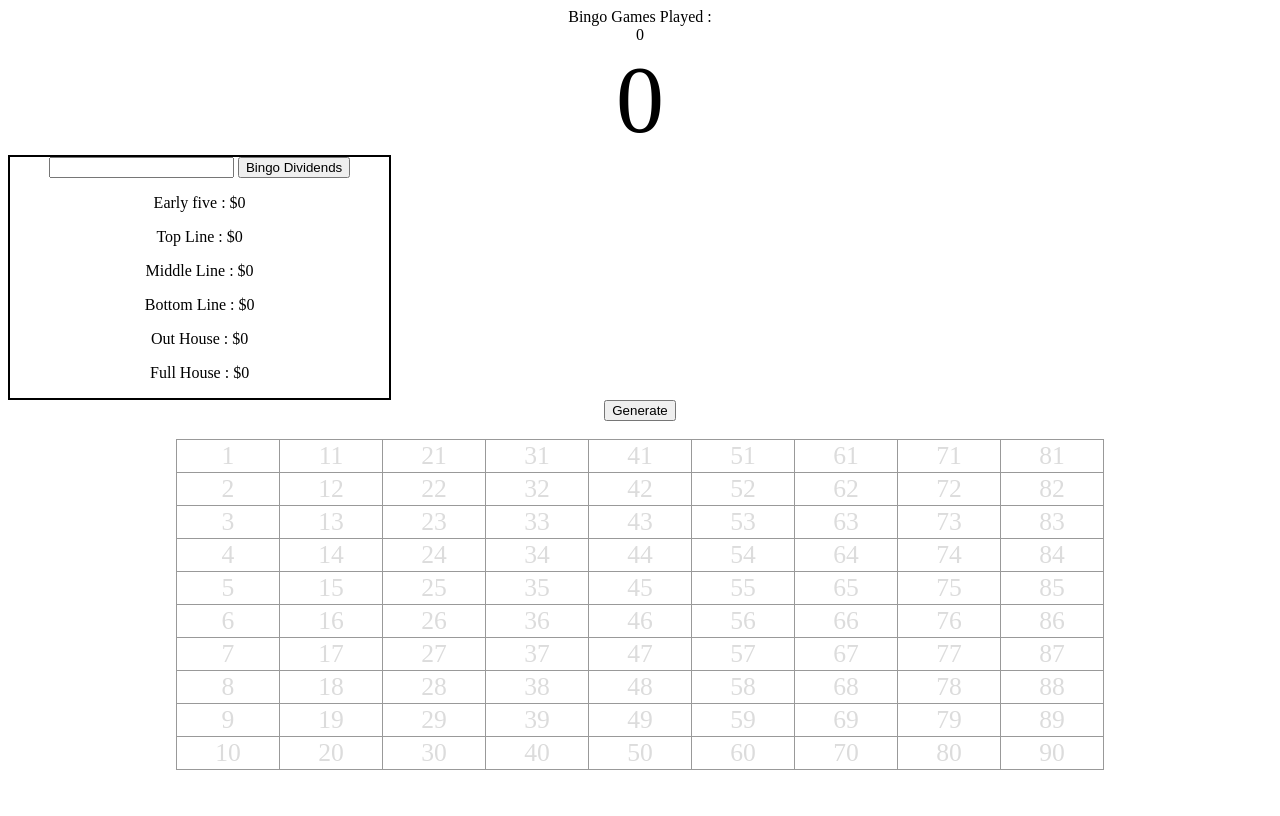
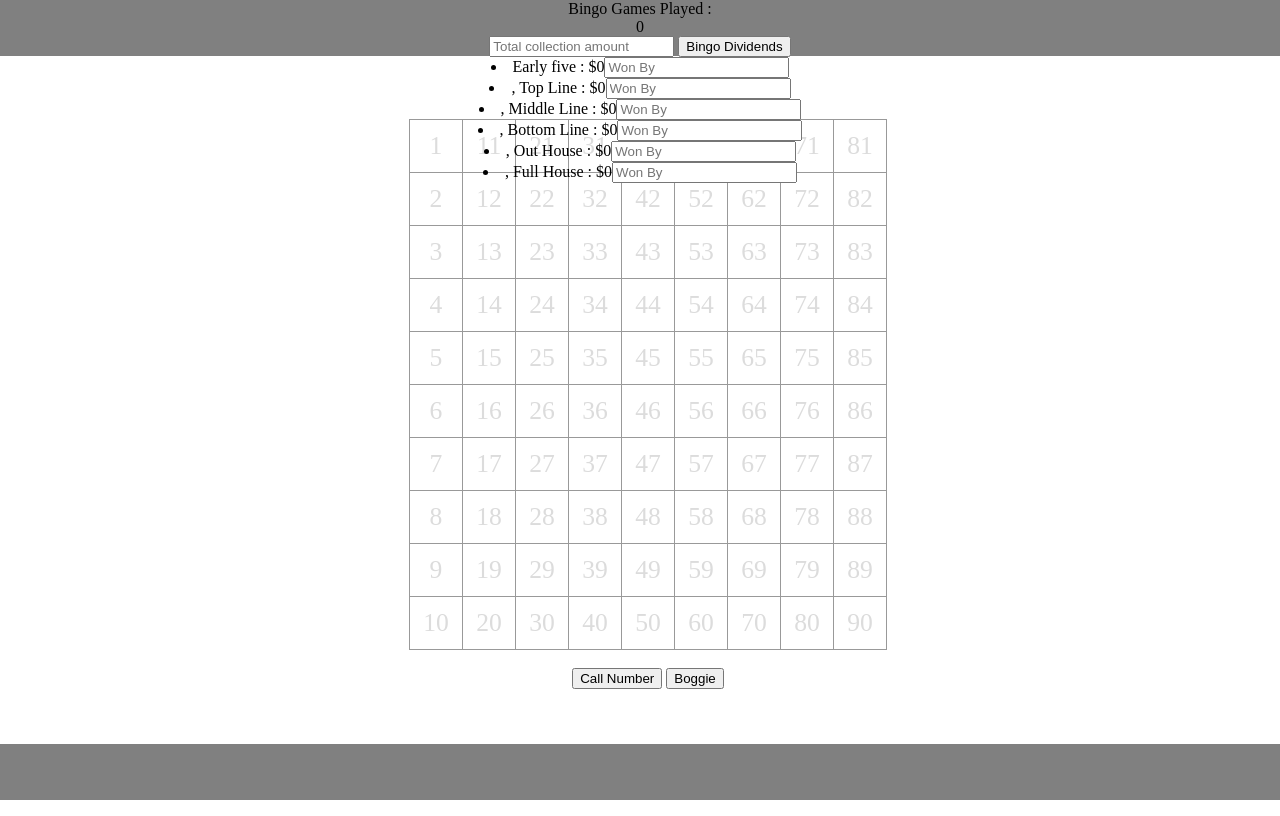
Before and after one commit to Arpanbhalla/bingo, a plain HTML site: page index.html in a window 1280 px wide. Both pictures are taken after a click on the button "Bingo Dividends". Drawn offline with Linux system fonts and the light colour scheme; some packages are replaced by stand-ins of ours; a script that the page names is missing.

Commit message:
Added Bogie Button

```diff
--- a/css/style.css
+++ b/css/style.css
@@ -1,3 +1,7 @@
+.container {
+   height: 100vh;
+   width: 100vw;
+}
 div {
      text-align: center;
  }
@@ -18,10 +22,12 @@ div {
  table, tr, td {
      border-collapse: collapse;
      border: solid 1px #999;
+     border-radius: 50%;
  }
 
  td {
-     min-width: 100px;
+     width:50px;
+     height: 50px;
      color: Gainsboro;
  }
 
@@ -29,14 +35,30 @@ div {
      color: #f00;
      background-color: orange;
  }
- .dividends {
-   border: 2px solid black;
-   width:30%;
-   height: auto;
- }
+
  .active {
  background-color: yellow;
 }
 .inside {
  background-color: aqua;
 }
+
+p{
+   display: inline-block;
+}
+footer{
+   position: absolute;
+   left: 0;
+   bottom: 0;
+   width: 100%;
+   height:7%;
+   background-color: grey;
+}
+nav {
+   position: absolute;
+   left: 0;
+   top: 0;
+   width: 100%;
+   height:7%;
+   background-color: grey;
+}
--- a/index.html
+++ b/index.html
@@ -15,29 +15,24 @@
 <script type="text/javascript" src = "./js/jquery.js"></script>
 <script type="text/javascript" src = "./js/main.js"></script>
 <div class="container">
-
+  <nav>
     <div>
         <span>Bingo</span> <span>Games Played :
           <div class="gameCounter">
             <span>0</span>
+            <div class="dividends">
+              <form action="">
+                <input id="totalcollection" type="text" placeholder="Total collection amount">
+                <input id="calculator" type="button" value="Bingo Dividends">
+              </form>
+            </div>
           </div>
       </span>
     </div>
+  </nav>
     <div class="bigNumberDisplay">
         <span>0</span>
     </div>
-    <div class="dividends">
-<form action="">
-  <input id="totalcollection" type="text" palceholder="Total collection amount">
-  <input id="calculator" type="button" value="Bingo Dividends">
-</form>
-
-    </div>
-    <div>
-        <input id="btnGenerate" type="button" value="Generate"/>
-    </div>
-    <br/>
-
 
     <div class="numbersTable">
         <table>
@@ -155,7 +150,17 @@
     </div>
 
     <br/>
+    <div>
+        <input id="btnGenerate" type="button" value="Call Number"/>
+        <input id="boggiecall" type="button" value="Boggie" />
+        <audio id="mysoundclip" preload="auto">
+         <source src="./voices/bullshitter_alert.mp3"></source>
+       </audio>
+    </div>
+    <br/>
 
+
+<footer></footer>
 </div>
 </body>
 </html>
--- a/js/main.js
+++ b/js/main.js
@@ -1,17 +1,19 @@
 var count = 0;
-$(function() {
+var boggie = $("#mysoundclip");
+$(document).ready(function() {
+   var audio = $("#mysoundclip");
   var bingo = {
     generateRandom: function() {
-        var randomIndex = Math.floor(Math.random()*bingo.selectedNumbers.length);
+      var randomIndex = Math.floor(Math.random() * bingo.selectedNumbers.length);
       return randomIndex;
     },
-      boardReset: function(){
+    boardReset: function() {
       $("td").removeClass("selected");
       $(".bigNumberDisplay span").text("0");
-        bingo.selectedNumbers=[1, 2, 3, 4, 5, 6, 7, 8, 9, 10, 11, 12, 13, 14, 15, 16, 17, 18, 19, 20, 21, 22, 23, 24, 25, 26, 27, 28, 29, 30, 31, 32, 33, 34, 35, 36, 37, 38, 39, 40, 41, 42, 43, 44, 45, 46, 47, 48, 49, 50, 51, 52, 53, 54, 55, 56, 57, 58, 59, 60, 61, 62, 63, 64, 65, 66, 67, 68, 69, 70, 71, 72, 73, 74, 75, 76, 77, 78, 79, 80, 81, 82, 83, 84, 85, 86, 87, 88, 89, 90]
+      bingo.selectedNumbers = [1, 2, 3, 4, 5, 6, 7, 8, 9, 10, 11, 12, 13, 14, 15, 16, 17, 18, 19, 20, 21, 22, 23, 24, 25, 26, 27, 28, 29, 30, 31, 32, 33, 34, 35, 36, 37, 38, 39, 40, 41, 42, 43, 44, 45, 46, 47, 48, 49, 50, 51, 52, 53, 54, 55, 56, 57, 58, 59, 60, 61, 62, 63, 64, 65, 66, 67, 68, 69, 70, 71, 72, 73, 74, 75, 76, 77, 78, 79, 80, 81, 82, 83, 84, 85, 86, 87, 88, 89, 90];
     },
-      houseCompleted: function(randomIndex){
-        randomSelectedNumber=bingo.selectedNumbers[randomIndex];
+    houseCompleted: function(randomIndex) {
+      randomSelectedNumber = bingo.selectedNumbers[randomIndex];
       $(".bigNumberDisplay span").text(randomSelectedNumber);
       $('td.cell' + randomSelectedNumber).addClass('selected');
       if (randomIndex > -1) {
@@ -22,43 +24,51 @@ $(function() {
     },
   };
   $('td').each(function() {
-        var concatClass = this.cellIndex+ ""+ this.parentNode.rowIndex;
-        var numberString = parseInt(concatClass, 10)+1;
+    var concatClass = this.cellIndex + "" + this.parentNode.rowIndex;
+    var numberString = parseInt(concatClass, 10) + 1;
     $(this).addClass("cell" + numberString).text(numberString);
   });
 
-    $("#calculator").on("click", function(){
+  $("#calculator").on("click", function() {
 
     var collection = $("#totalcollection").val();
-        console.log(collection/4);
-        $(".dividends").append("<p>Early five : "+"$"+collection/16+"</p>");
-        $(".dividends").append("<p>Top Line : "+"$"+collection/16+"</p>");
-        $(".dividends").append("<p>Middle Line : "+"$"+collection/16+"</p>");
-        $(".dividends").append("<p>Bottom Line : "+"$"+collection/16+"</p>");
-        $(".dividends").append("<p>Out House : "+"$"+collection/4+"</p>");
-        $(".dividends").append("<p>Full House : "+"$"+collection/2+"</p>");
-        $( "p" ).on({
+    console.log(collection / 4);
+    $(".dividends").append("<li>Early five : " + "$" + (collection / 16) + "<input id='winner' type='text' placeholder='Won By'"+"</li>");
+    $(".dividends").append("<li>"+", "+" Top Line : " + "$" + (collection / 16) +"<input id='winner' type='text' placeholder='Won By'"+"</li>");
+    $(".dividends").append("<li>"+", "+" Middle Line : " + "$" + (collection / 16) +"<input id='winner' type='text' placeholder='Won By'"+"</li>" );
+    $(".dividends").append("<li>"+", "+" Bottom Line : " + "$" + (collection / 16) +"<input id='winner' type='text' placeholder='Won By'"+"</li>");
+    $(".dividends").append("<li>"+", "+" Out House : " + "$" + (collection / 4) + "<input id='winner' type='text' placeholder='Won By'"+"</li>");
+    $(".dividends").append("<li>"+", "+" Full House : " + "$" + (collection / 2) + "<input id='winner' type='text' placeholder='Won By'"+"</li>");
+    $("p").on({
       click: function() {
         var text = $(this).text();
-            $( this ).toggleClass( "active" );
-          }, mouseenter: function() {
-            $( this ).addClass( "inside" );
-          }, mouseleave: function() {
-            $( this ).removeClass( "inside" );
+        $(this).toggleClass("active");
+      },
+      mouseenter: function() {
+        $(this).addClass("inside");
+      },
+      mouseleave: function() {
+        $(this).removeClass("inside");
       }
     });
   });
   bingo.boardReset();
-    $("#btnGenerate").on("click", function(event){
-        if ((bingo.selectedNumbers.length)===0) {
+
+  $("#btnGenerate").on("click", function(event) {
+    if ((bingo.selectedNumbers.length) === 1) {
       bingo.boardReset();
-            count +=1;
-            swal ("House " + count + " Completed");
+      count += 1;
+      swal("House " + count + " Completed");
       $(".gameCounter span").text(count);
     } else {
       var randomIndex = bingo.generateRandom();
       bingo.houseCompleted(randomIndex);
-            console.log(randomIndex);
+      console.log("Number Generated "+(randomIndex+1) );
     }
   });
+
+  $("#boggiecall").on("click", function(){
+    audio[0].play();
 });
+
+  });
```
Also changed, not shown: 2 other files. Lines whose indentation alone changed are shown as unchanged.
